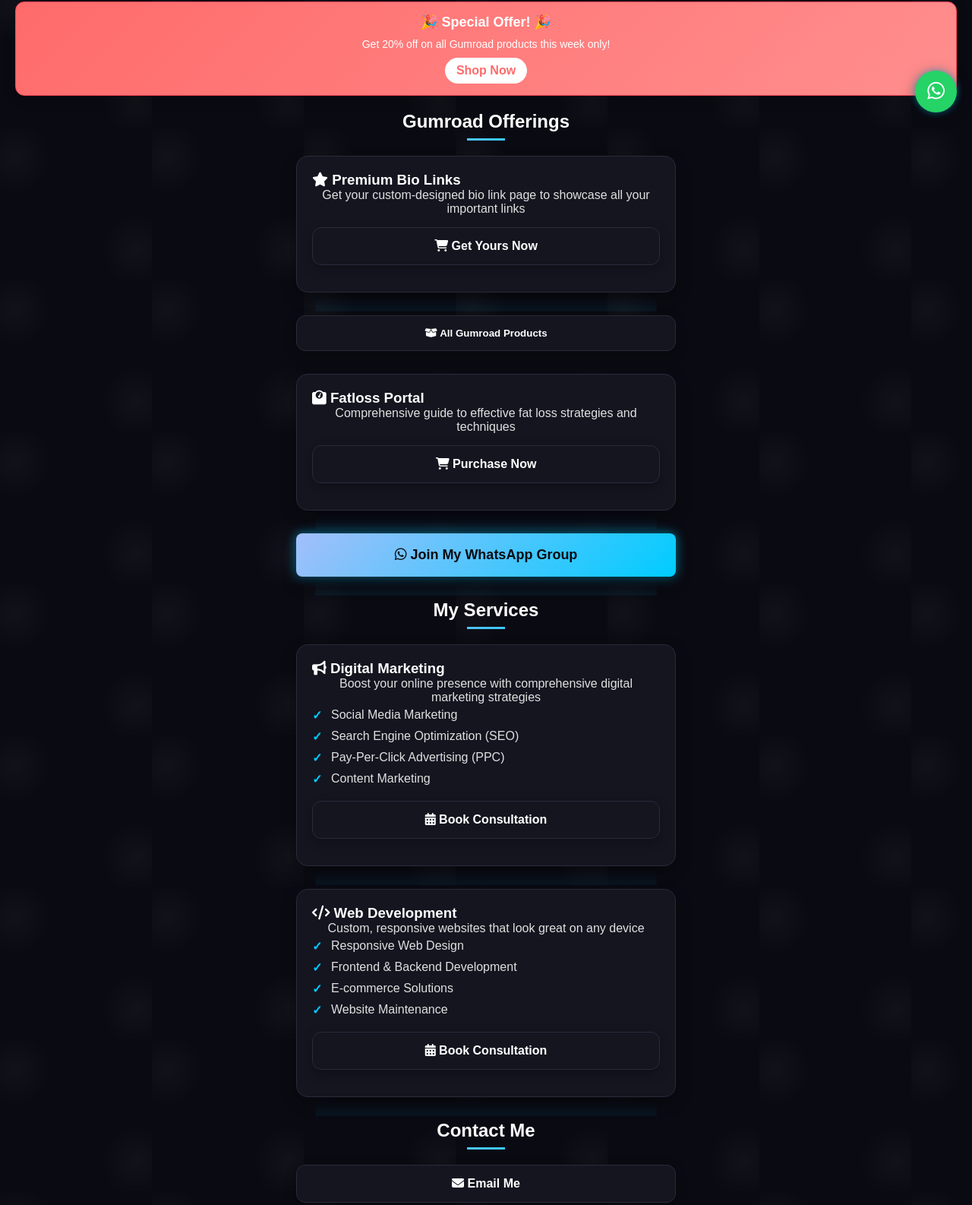
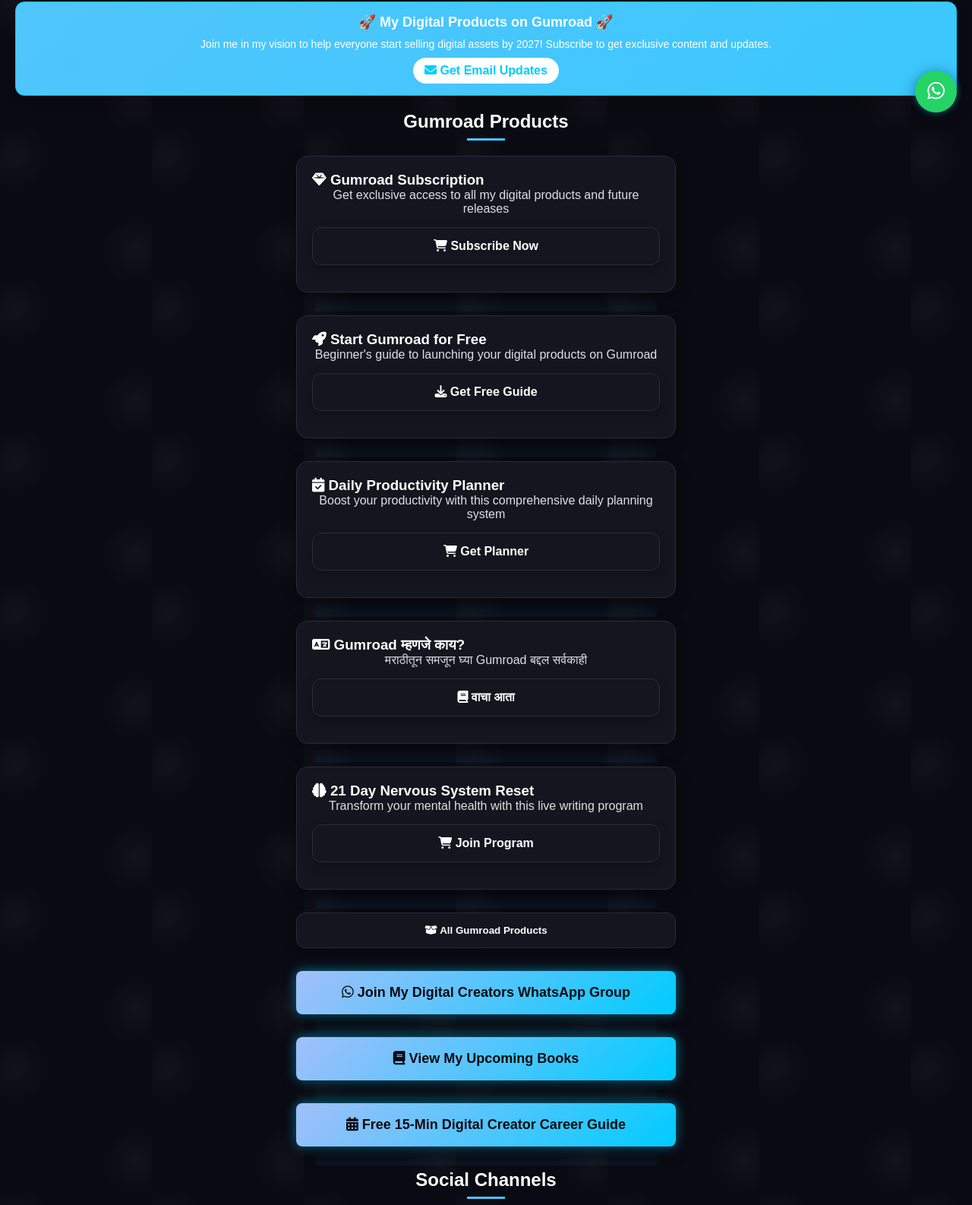
Before and after one commit to PRITYAA379/lb2, a plain HTML site: page index.html in a window 1280 px wide. Shown: the part 632-2218 px from the top of the page at 76% size. Drawn offline with Linux system fonts and the light colour scheme.

Commit message:
Update index.html

```diff
--- a/index.html
+++ b/index.html
@@ -637,7 +637,7 @@
 
     /* Banner Styles */
     .promo-banner {
-      background: linear-gradient(135deg, #ff6b6b, #ff8e8e);
+      background: linear-gradient(135deg, var(--accent-purple), var(--accent-blue));
       color: white;
       padding: 15px;
       border-radius: 12px;
@@ -646,7 +646,9 @@
       box-shadow: 0 5px 15px rgba(0, 0, 0, 0.2);
       position: relative;
       overflow: hidden;
-      border: 1px solid #ff4757;
+      border: 1px solid var(--accent-blue);
+      animation: neonGlow 8s ease infinite;
+      background-size: 800% 800%;
     }
 
     .promo-banner h3 {
@@ -662,7 +664,7 @@
     .promo-banner .banner-btn {
       display: inline-block;
       background: white;
-      color: #ff6b6b;
+      color: var(--accent-blue);
       padding: 8px 15px;
       border-radius: 20px;
       text-decoration: none;
@@ -673,6 +675,30 @@
     .promo-banner .banner-btn:hover {
       transform: scale(1.05);
       box-shadow: 0 3px 10px rgba(0, 0, 0, 0.2);
+    }
+
+    /* Contact Section */
+    .contact-section {
+      background: linear-gradient(135deg, rgba(10, 10, 18, 0.8), rgba(5, 5, 8, 0.9));
+      border-radius: 15px;
+      padding: 20px;
+      margin: 20px 0;
+      border: 1px solid var(--accent-blue);
+      box-shadow: 0 0 20px rgba(0, 204, 255, 0.2);
+      position: relative;
+      overflow: hidden;
+    }
+
+    .contact-section::before {
+      content: '';
+      position: absolute;
+      top: 0;
+      left: 0;
+      width: 100%;
+      height: 100%;
+      background: url('https://i.imgur.com/YpeqN0U.png') center/cover no-repeat;
+      opacity: 0.1;
+      z-index: -1;
     }
 
     /* Animations */
@@ -718,9 +744,9 @@
     <label for="hamburger-toggle"><i class="fas fa-bars"></i></label>
     <div class="hamburger-menu-content">
       <a href="#home">Home</a>
-      <a href="#services">Services</a>
+      <a href="#gumroad">Gumroad Products</a>
       <a href="#social">Social Channels</a>
-      <a href="#gumroad">Gumroad</a>
+      <a href="#contact">Contact</a>
     </div>
   </div>
 
@@ -730,7 +756,7 @@
       <img src="https://i.ibb.co/BKZv5FzD/IMG-20250613-062802-529.webp" class="profile-img" alt="Pritam Jagtap">
     </div>
     <h1>Pritam Jagtap</h1>
-    <p class="tagline">Developer | Visionary</p>
+    <p class="tagline">Digital Creator | Gumroad Visionary</p>
   </div>
 
   <!-- Video Banner -->
@@ -741,26 +767,93 @@
 
   <!-- Promo Banner -->
   <div class="promo-banner">
-    <h3>🎉 Special Offer! 🎉</h3>
-    <p>Get 20% off on all Gumroad products this week only!</p>
-    <a href="https://gumroad.com/PRITYAA379" class="banner-btn" target="_blank">Shop Now</a>
+    <h3>🚀 My Digital Products on Gumroad 🚀</h3>
+    <p>Join me in my vision to help everyone start selling digital assets by 2027! Subscribe to get exclusive content and updates.</p>
+    <a href="https://prityaa379.gumroad.com/l/npjvdt" class="banner-btn" target="_blank">
+      <i class="fas fa-envelope"></i> Get Email Updates
+    </a>
   </div>
 
   <div class="container">
     <!-- Gumroad Offerings -->
     <div class="section" id="gumroad">
-      <h2 class="section-title">Gumroad Offerings</h2>
+      <h2 class="section-title">Gumroad Products</h2>
+
       <div class="mirror-container">
         <div class="card">
           <h3 class="service-title">
-            <i class="fas fa-star service-icon"></i>
-            Premium Bio Links
+            <i class="fas fa-gem service-icon"></i>
+            Gumroad Subscription
           </h3>
           <p class="tagline">
-            Get your custom-designed bio link page to showcase all your important links
+            Get exclusive access to all my digital products and future releases
           </p>
-          <a href="https://prityaa379.gumroad.com/l/unxyn" class="link" target="_blank">
-            <i class="fas fa-shopping-cart"></i> Get Yours Now
+          <a href="https://prityaa379.gumroad.com/l/npjvdt" class="link" target="_blank">
+            <i class="fas fa-shopping-cart"></i> Subscribe Now
+          </a>
+        </div>
+        <div class="mirror-reflection"></div>
+      </div>
+
+      <div class="mirror-container">
+        <div class="card">
+          <h3 class="service-title">
+            <i class="fas fa-rocket service-icon"></i>
+            Start Gumroad for Free
+          </h3>
+          <p class="tagline">
+            Beginner's guide to launching your digital products on Gumroad
+          </p>
+          <a href="https://prityaa379.gumroad.com/l/npjvdt" class="link" target="_blank">
+            <i class="fas fa-download"></i> Get Free Guide
+          </a>
+        </div>
+        <div class="mirror-reflection"></div>
+      </div>
+
+      <div class="mirror-container">
+        <div class="card">
+          <h3 class="service-title">
+            <i class="fas fa-calendar-check service-icon"></i>
+            Daily Productivity Planner
+          </h3>
+          <p class="tagline">
+            Boost your productivity with this comprehensive daily planning system
+          </p>
+          <a href="https://prityaa379.gumroad.com/l/npjvdt" class="link" target="_blank">
+            <i class="fas fa-shopping-cart"></i> Get Planner
+          </a>
+        </div>
+        <div class="mirror-reflection"></div>
+      </div>
+
+      <div class="mirror-container">
+        <div class="card">
+          <h3 class="service-title">
+            <i class="fas fa-language service-icon"></i>
+            Gumroad म्हणजे काय?
+          </h3>
+          <p class="tagline">
+            मराठीतून समजून घ्या Gumroad बद्दल सर्वकाही
+          </p>
+          <a href="https://prityaa379.gumroad.com/l/uplaw" class="link" target="_blank">
+            <i class="fas fa-book"></i> वाचा आता
+          </a>
+        </div>
+        <div class="mirror-reflection"></div>
+      </div>
+
+      <div class="mirror-container">
+        <div class="card">
+          <h3 class="service-title">
+            <i class="fas fa-brain service-icon"></i>
+            21 Day Nervous System Reset
+          </h3>
+          <p class="tagline">
+            Transform your mental health with this live writing program
+          </p>
+          <a href="https://prityaa379.gumroad.com/l/nisxb" class="link" target="_blank">
+            <i class="fas fa-shopping-cart"></i> Join Program
           </a>
         </div>
         <div class="mirror-reflection"></div>
@@ -772,7 +865,7 @@
           <div class="submenu">
             <button class="submenu-btn"><i class="fas fa-gem"></i> Subscriptions <i class="fas fa-caret-down"></i></button>
             <div class="submenu-content">
-              <a href="https://jagtappritam7.gumroad.com/l/npjvdt" target="_blank"><i class="fas fa-gem"></i> Gumroad Subscription</a>
+              <a href="https://prityaa379.gumroad.com/l/npjvdt" target="_blank"><i class="fas fa-gem"></i> Gumroad Subscription</a>
               <a href="https://gumroad.com/PRITYAA379/membership" target="_blank"><i class="fas fa-crown"></i> Membership</a>
               <a href="https://gumroad.com/PRITYAA379/newsletter" target="_blank"><i class="fas fa-newspaper"></i> Newsletter</a>
             </div>
@@ -780,11 +873,11 @@
           <div class="submenu">
             <button class="submenu-btn"><i class="fas fa-box"></i> Products <i class="fas fa-caret-down"></i></button>
             <div class="submenu-content">
-              <a href="https://jagtappritam7.gumroad.com/l/uplaw" target="_blank"><i class="fas fa-question-circle"></i> What is Gumroad?</a>
-              <a href="https://jagtappritam7.gumroad.com/l/qnsim" target="_blank"><i class="fas fa-link"></i> LINK IN BIO SAMPLES</a>
-              <a href="https://jagtappritam7.gumroad.com/l/qkevcg" target="_blank"><i class="fas fa-calendar-check"></i> Daily Productivity Planner</a>
-              <a href="https://jagtappritam7.gumroad.com/l/tdnocf" target="_blank"><i class="fas fa-chart-line"></i> Top 10 Digital Assets in India</a>
-              <a href="https://jagtappritam7.gumroad.com/l/pvoryz" target="_blank"><i class="fas fa-download"></i> Start Gumroad for Free</a>
+              <a href="https://prityaa379.gumroad.com/l/uplaw" target="_blank"><i class="fas fa-question-circle"></i> What is Gumroad?</a>
+              <a href="https://prityaa379.gumroad.com/l/qnsim" target="_blank"><i class="fas fa-link"></i> LINK IN BIO SAMPLES</a>
+              <a href="https://prityaa379.gumroad.com/l/qkevcg" target="_blank"><i class="fas fa-calendar-check"></i> Daily Productivity Planner</a>
+              <a href="https://prityaa379.gumroad.com/l/tdnocf" target="_blank"><i class="fas fa-chart-line"></i> Top 10 Digital Assets in India</a>
+              <a href="https://prityaa379.gumroad.com/l/pvoryz" target="_blank"><i class="fas fa-download"></i> Start Gumroad for Free</a>
             </div>
           </div>
           <a href="https://gumroad.com/PRITYAA379" target="_blank"><i class="fas fa-store-alt"></i> Visit My Store</a>
@@ -792,105 +885,11 @@
       </div>
     </div>
 
-    <!-- Fatloss Portal -->
-    <div class="section">
-      <div class="mirror-container">
-        <div class="card">
-          <h3 class="service-title">
-            <i class="fas fa-weight service-icon"></i>
-            Fatloss Portal
-          </h3>
-          <p class="tagline">
-            Comprehensive guide to effective fat loss strategies and techniques
-          </p>
-          <a href="https://jagtappritam7.gumroad.com/l/onrle" class="link" target="_blank">
-            <i class="fas fa-shopping-cart"></i> Purchase Now
-          </a>
-        </div>
-        <div class="mirror-reflection"></div>
-      </div>
-    </div>
-
     <!-- WhatsApp Group -->
     <div class="section">
       <div class="mirror-container">
         <a href="https://chat.whatsapp.com/B9gRY5oP11VG7jCyOjgsHp" class="primary-btn" target="_blank">
-          <i class="fab fa-whatsapp"></i> Join My WhatsApp Group
-        </a>
-        <div class="mirror-reflection"></div>
-      </div>
-    </div>
-
-    <!-- Services Section -->
-    <div class="section" id="services">
-      <h2 class="section-title">My Services</h2>
-
-      <div class="mirror-container">
-        <div class="card">
-          <h3 class="service-title">
-            <i class="fas fa-bullhorn service-icon"></i>
-            Digital Marketing
-          </h3>
-          <p class="tagline">
-            Boost your online presence with comprehensive digital marketing strategies
-          </p>
-          <ul class="feature-list">
-            <li>Social Media Marketing</li>
-            <li>Search Engine Optimization (SEO)</li>
-            <li>Pay-Per-Click Advertising (PPC)</li>
-            <li>Content Marketing</li>
-          </ul>
-          <a href="https://calendly.com/jagtappritam73/book-your-slot" class="link" target="_blank">
-            <i class="fas fa-calendar-alt"></i> Book Consultation
-          </a>
-        </div>
-        <div class="mirror-reflection"></div>
-      </div>
-
-      <div class="mirror-container">
-        <div class="card">
-          <h3 class="service-title">
-            <i class="fas fa-code service-icon"></i>
-            Web Development
-          </h3>
-          <p class="tagline">
-            Custom, responsive websites that look great on any device
-          </p>
-          <ul class="feature-list">
-            <li>Responsive Web Design</li>
-            <li>Frontend & Backend Development</li>
-            <li>E-commerce Solutions</li>
-            <li>Website Maintenance</li>
-          </ul>
-          <a href="https://calendly.com/jagtappritam73/book-your-slot" class="link" target="_blank">
-            <i class="fas fa-calendar-alt"></i> Book Consultation
-          </a>
-        </div>
-        <div class="mirror-reflection"></div>
-      </div>
-    </div>
-
-    <!-- Contact Links -->
-    <div class="section">
-      <h2 class="section-title">Contact Me</h2>
-
-      <div class="mirror-container">
-        <a href="mailto:jagtappritam73@gmail.com" class="link">
-          <i class="fas fa-envelope"></i> Email Me
-        </a>
-        <div class="mirror-reflection"></div>
-      </div>
-
-      <div class="mirror-container">
-        <a href="tel:+919372035409" class="link">
-          <i class="fas fa-phone"></i> Call Me
-        </a>
-        <div class="mirror-reflection"></div>
-      </div>
-
-      <div class="mirror-container">
-        <a href="https://wa.me/919372035409" class="link" target="_blank">
-          <i class="fab fa-whatsapp"></i> Chat on WhatsApp
+          <i class="fab fa-whatsapp"></i> Join My Digital Creators WhatsApp Group
         </a>
         <div class="mirror-reflection"></div>
       </div>
@@ -910,7 +909,7 @@
     <div class="section">
       <div class="mirror-container">
         <a href="https://calendly.com/jagtappritam73/book-your-slot" class="primary-btn" target="_blank">
-          <i class="fas fa-calendar-alt"></i> Free 15-Min Career Guide
+          <i class="fas fa-calendar-alt"></i> Free 15-Min Digital Creator Career Guide
         </a>
         <div class="mirror-reflection"></div>
       </div>
@@ -955,6 +954,32 @@
           <a href="https://www.facebook.com/share/16fmTVSfFx" target="_blank"><i class="fab fa-facebook-f"></i> Facebook</a>
           <a href="https://x.com/Prityaa379" target="_blank"><i class="fab fa-x-twitter"></i> X (Twitter)</a>
         </div>
+      </div>
+    </div>
+
+    <!-- Contact Section -->
+    <div class="contact-section" id="contact">
+      <h2 class="section-title">Contact Me</h2>
+
+      <div class="mirror-container">
+        <a href="mailto:jagtappritam73@gmail.com" class="link">
+          <i class="fas fa-envelope"></i> Email Me
+        </a>
+        <div class="mirror-reflection"></div>
+      </div>
+
+      <div class="mirror-container">
+        <a href="tel:+919372035409" class="link">
+          <i class="fas fa-phone"></i> Call Me
+        </a>
+        <div class="mirror-reflection"></div>
+      </div>
+
+      <div class="mirror-container">
+        <a href="https://wa.me/919372035409" class="link" target="_blank">
+          <i class="fab fa-whatsapp"></i> Chat on WhatsApp
+        </a>
+        <div class="mirror-reflection"></div>
       </div>
     </div>
   </div>
```
